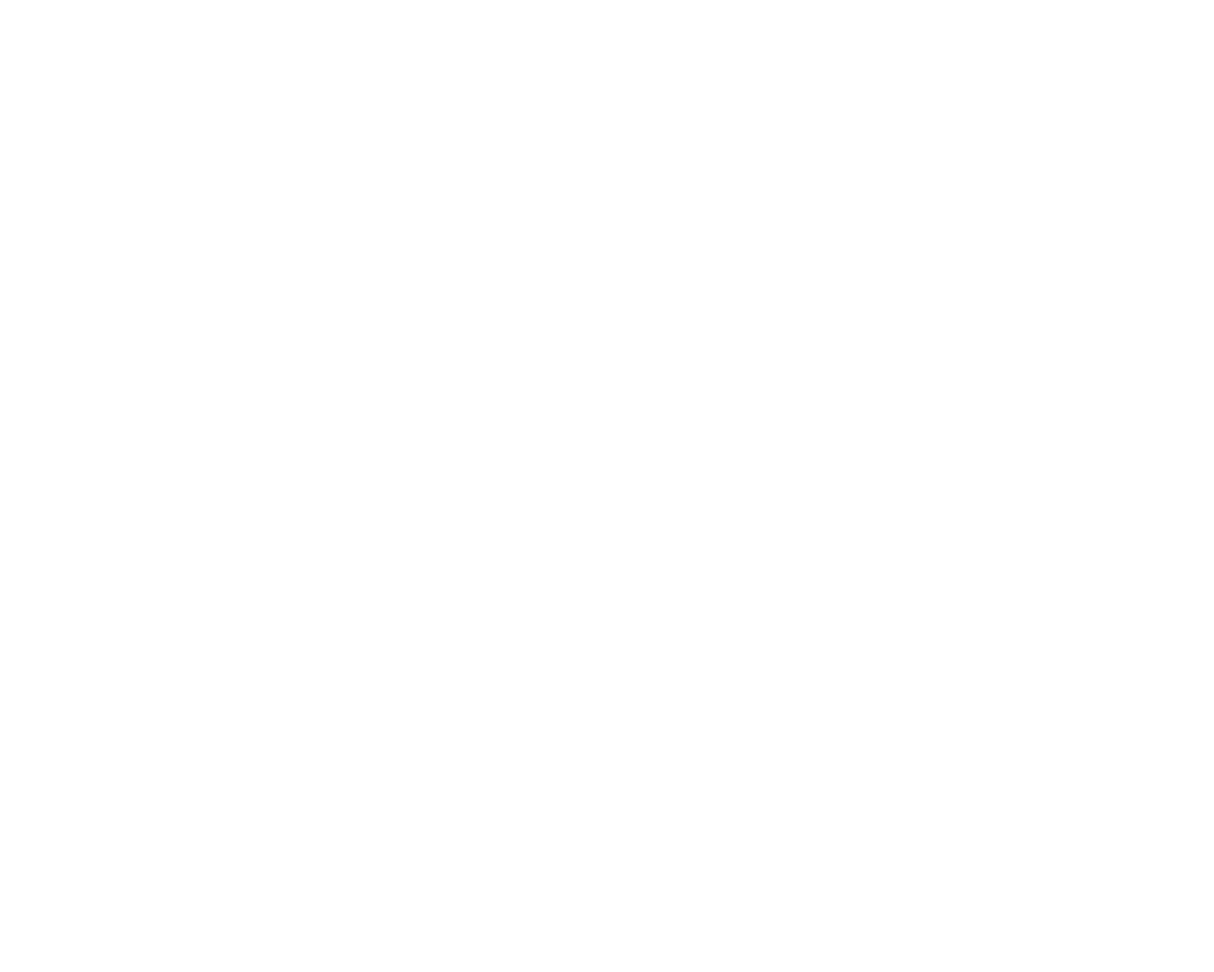
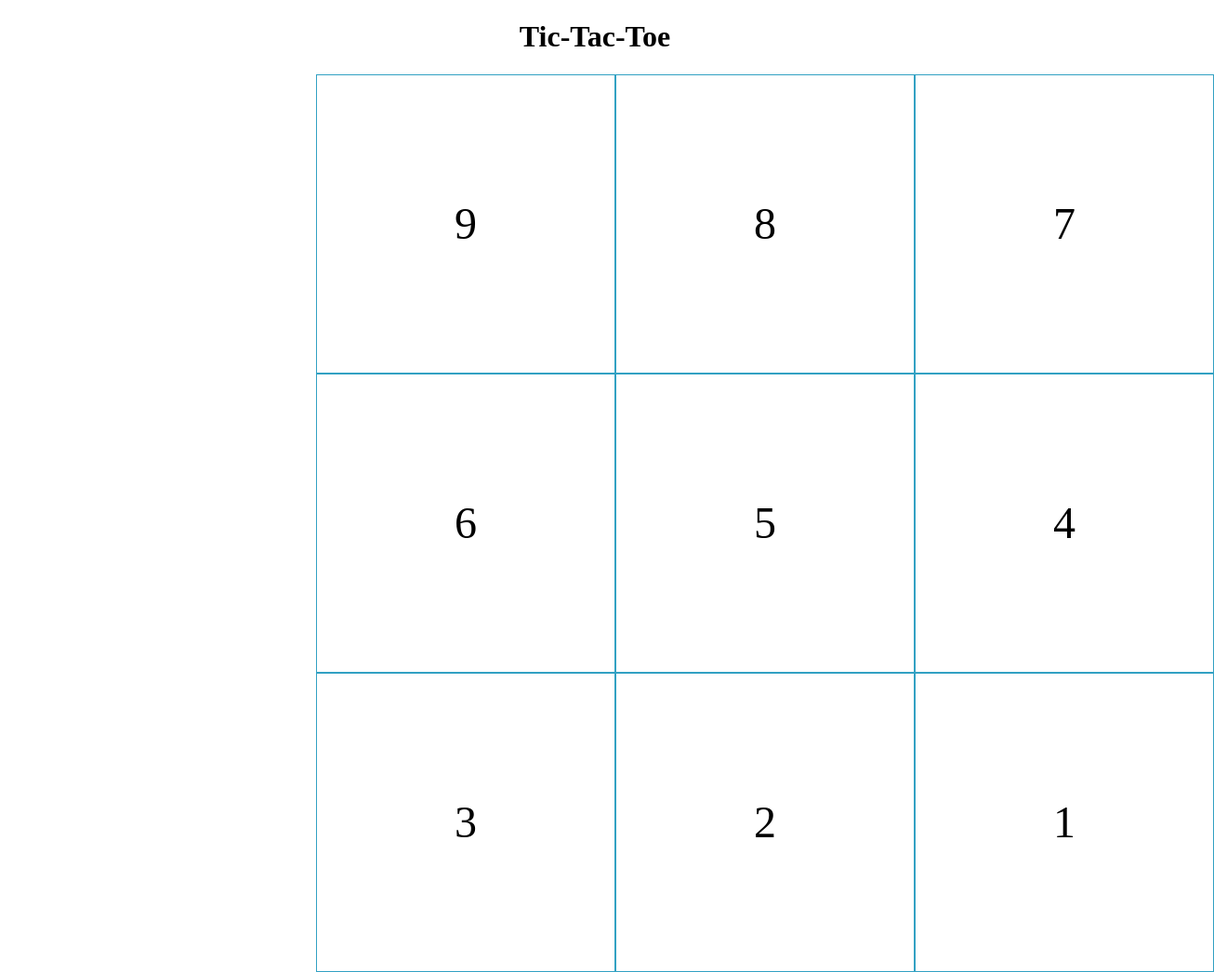
Before and after one commit to bibabyte/Tic-Tac-Toe, a plain HTML site: page index.html in a window 1280 px wide. Shown: the whole page at 93% size, 1306 px wide, since content can reach past the window. Before the commit the page ends 800 px from the top, so only its background shows below. Drawn offline with Linux system fonts and the light colour scheme.

Commit message:
Grid populates with borders

```diff
--- a/index.html
+++ b/index.html
@@ -2,10 +2,11 @@
 <html>
 <head>
 <title>Tic-Tac-Toe</title>
-<link rel="stylesheet" href="style.css" type="text/stylesheet" />
+<link rel="stylesheet" href="style.css" type="text/css" />
 </head>
 
 <body>
+	<h1>Tic-Tac-Toe</h1>
 <div id="container"></div>
 
 
--- a/script.js
+++ b/script.js
@@ -1,29 +1,77 @@
 // === Minimize global code === \\
-// -- use factory functions and modules
+// use factory functions and modules
+//let container = document.querySelector('#container');
 
 // Gameboard - 3D array
 const gameboard = () => {
-	let box = document.querySelector('#container');
+	let container = document.querySelector('#container');
 	// Create a 2D array of divs
-	let rows = 3;
+	let boxes = 9;
 
-	box.style.gridTemplateColumns.gridTemplateRows = `repeat(${rows}, 1fr)`;
+	/*container.style.gridTemplateColumns = `repeat(${boxes}, 1fr)`;
+	container.style.gridTemplateRows = `repeat(${boxes}, 1fr)`;*/
 
 	// Dynamic sizing
-	/*if (window.innerHeight > window.innerWidth) {
-		box.style.width = 70vw;
+	if (window.innerHeight > window.innerWidth) {
+		container.style.width = '75vw';
 	} else {
-		box.style.width = 70vh;
-	}*/
-	for (rows; rows > 0; rows--) {
+		container.style.width = '75vh';
+	}
+	for (boxes; boxes > 0; boxes--) {
 		let board = document.createElement('div');
-		box.appendChild(board);
-			let count = 0;
-			console.log(count);
-			count++;
+		board.classList.add('boxes');
+		board.textContent = boxes;
+		container.appendChild(board);
+
 	}
 }
 gameboard();
+
+
+
+
+
+
+/*function setGrid() {
+	const gridContainer = document.createElement('div');
+	container.appendChild(gridContainer);
+	let gridWidth = 16;
+	let gridHeight= Math.floor(gridWidth * 0.75);
+
+	// Set dynamic rows and columns (CSS grid)
+	gridContainer.className = 'boxes';
+	gridContainer.style.gridTemplateColumns = `repeat(${gridWidth}, 1fr)`;
+	gridContainer.style.gridTemplateRows = `repeat(${gridHeight}, 1fr)`;*/
+
+	/*// Set etch-a-sketch window size dependent on browser orientation
+	//------to learn: how to change if viewport changes after load-----
+	if(window.innerHeight > window.innerWidth){
+		gridContainer.style.width = `70vw`;
+		gridContainer.style.height = `52.5vw`;
+
+	}
+	else {
+		gridContainer.style.width = `70vh`;
+		gridContainer.style.height = `52.5vh`;
+
+	}
+*/
+	// Place divs in the etch-a-sketch
+	/*for(let i = gridWidth * gridHeight; i > 0; i--){
+		let etchGrid = document.createElement('div');
+		etchGrid.className = 'boxes';
+
+	//	etchGrid.addEventListener("touchstart", touchStart);
+
+		gridContainer.appendChild(etchGrid);
+	}
+	console.log('hi');
+} */
+
+
+
+
+
 /*function setGrid() {
 
 
@@ -44,12 +92,12 @@ gameboard();
 
 //3D array
 
-let board = [
+/*let board = [
 	['x', '0', 'x'],
 	['0', 'x', '0'],
 	['x', '0', 'x']
 ]
-console.log(board);
+console.log(board);*/
 
 // Players
 const player = (name, symbol) => {
--- a/style.css
+++ b/style.css
@@ -1,3 +1,23 @@
-div {
-	border: 1px solid #999;
+body {
+	margin: 0;
+	display: flex;
+	justify-content: center;
+	flex-direction: column;
+	align-items: center;
 }
+
+.boxes {
+	display: flex;
+	width: 25vw;
+	height: 25vw;
+	justify-content: center;
+	align-items: center;
+	font-size: 3em;
+	border: 1px double #32a1c3;
+}
+
+#container {
+	display: grid;
+	grid-template-columns: auto auto auto;
+	grid-template-rows: auto auto auto;
+}
```
